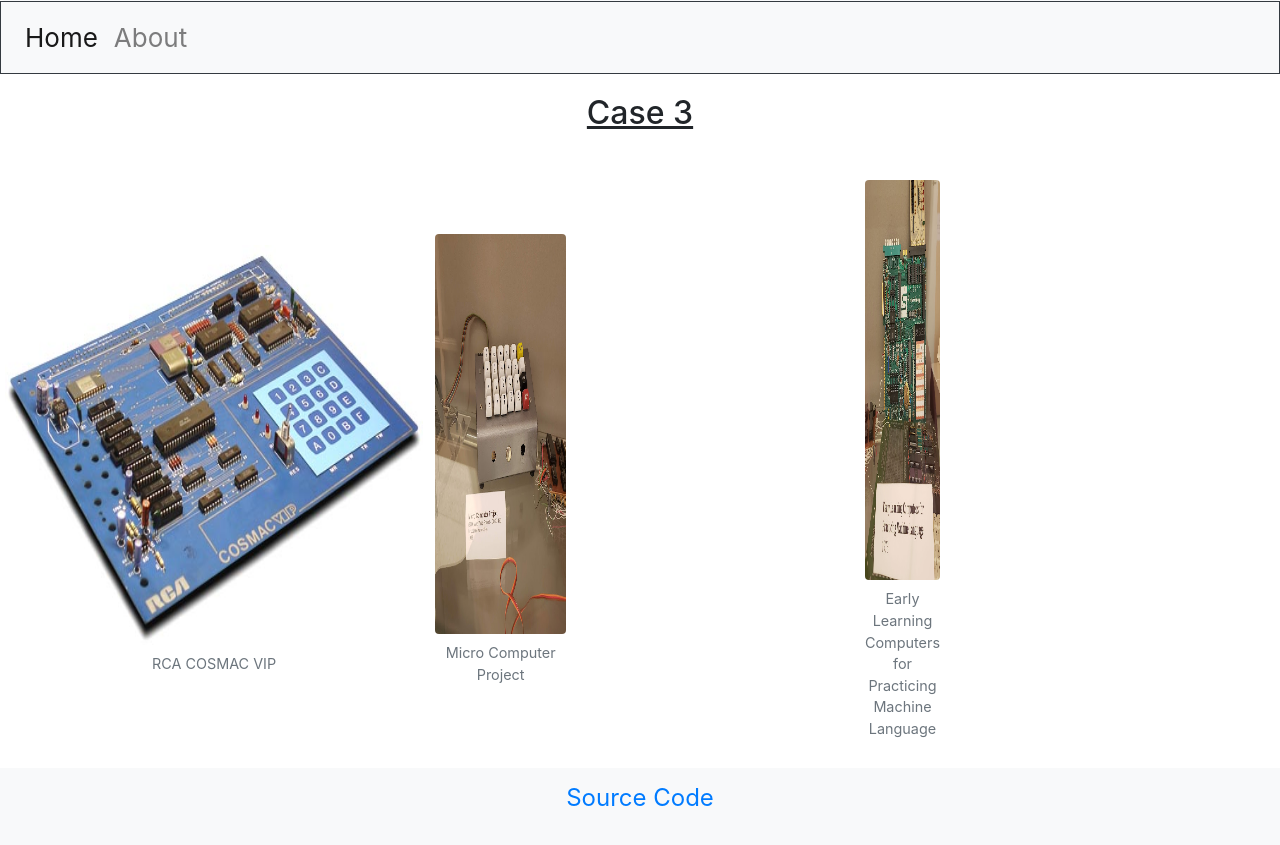
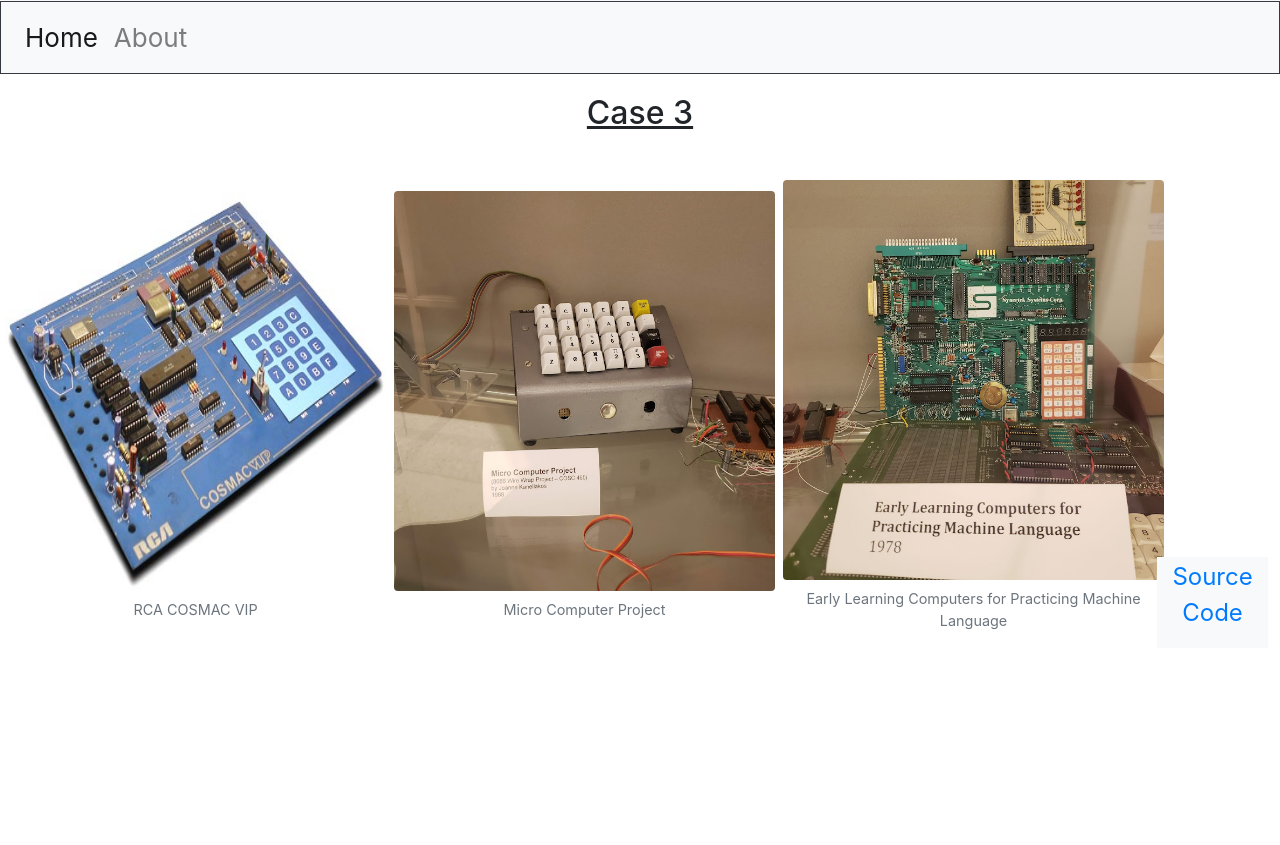
Before and after one commit to Jiminger/CSMuseum, a Flask app: page /case_3/ in a window 1280 px wide. Shown: the part 183-1028 px from the top of the page. After the commit the page ends 812 px from the top, so only its background shows below. Run offline with Flask 2, Linux system fonts and the light colour scheme.

Commit message:
fix columns case3

```diff
--- a/templates/case_3.html
+++ b/templates/case_3.html
@@ -49,7 +49,7 @@
 <!--Image Container-->
 <div class="img-container">
     <div class="row">
-        <div class="column">
+        <div class="column d-flex justify-content-center">
             <a href="/case_3/item_1">
                 <figure class="figure">
                     <img src="/static/images/items/rca-cosmac-vip.jpg" class="figure-img img-fluid rounded"
@@ -58,8 +58,8 @@
                 </figure>
             </a>
         </div>
-        <div class="column">
-            <div class="column">
+
+        <div class="column d-flex justify-content-center">
             <a href="/case_3/item_2">
                 <figure class="figure">
                     <img src="/static/images/items/micro-computer-project.jpg" class="figure-img img-fluid rounded"
@@ -68,21 +68,18 @@
                 </figure>
             </a>
         </div>
-        </div>
-        <div class="column">
-            <div class="column">
-                <div class="column">
+
+        <div class="column d-flex justify-content-center">
             <a href="/case_3/item_3">
                 <figure class="figure">
                     <img src="/static/images/items/early-learning-computers.jpg"
                          class="figure-img img-fluid rounded"
                          alt="case_3 item_3 image">
-                            <figcaption class="figure-caption text-center">Early Learning Computers for Practicing Machine Language</figcaption>
+                    <figcaption class="figure-caption text-center">Early Learning Computers for Practicing Machine
+                        Language
+                    </figcaption>
                 </figure>
             </a>
-                </div>
-            </div>
-        </div>
         </div>
     </div>
     <!--Image Container-->
```
Lines whose indentation alone changed are shown as unchanged.
